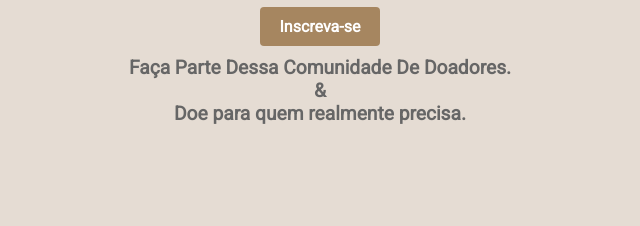
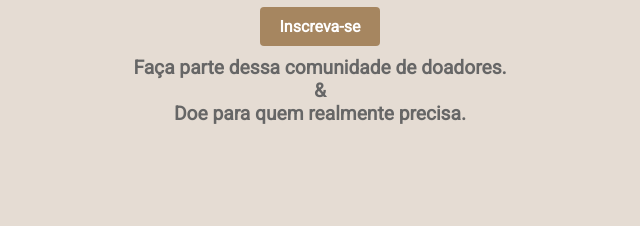
Before and after one commit to joao626/Projeto_integrador_Doe, a website: page html/index.html in a window 1280 px wide. Shown: the part 384-610 px from the top of the page, 320-960 px from the left. Drawn offline with Linux system fonts and the light colour scheme.

```diff
--- a/html/index.html
+++ b/html/index.html
@@ -31,7 +31,7 @@
         <a href="/html/login/cadastrarUsuario.html" class="signup-link">Inscreva-se</a>
         <div class="texto">
             <h3>
-                Faça Parte Dessa Comunidade De Doadores.
+                Faça parte dessa comunidade de doadores.
                 <br>&<br>
                 Doe para quem realmente precisa.
             </h3>
```
